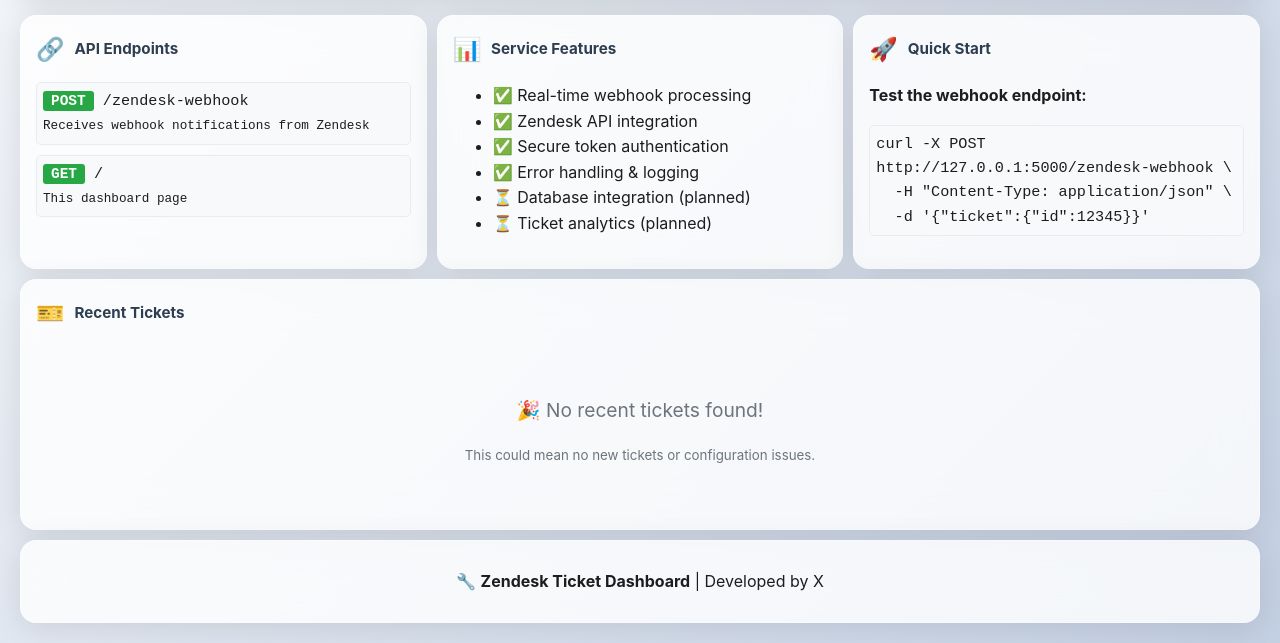
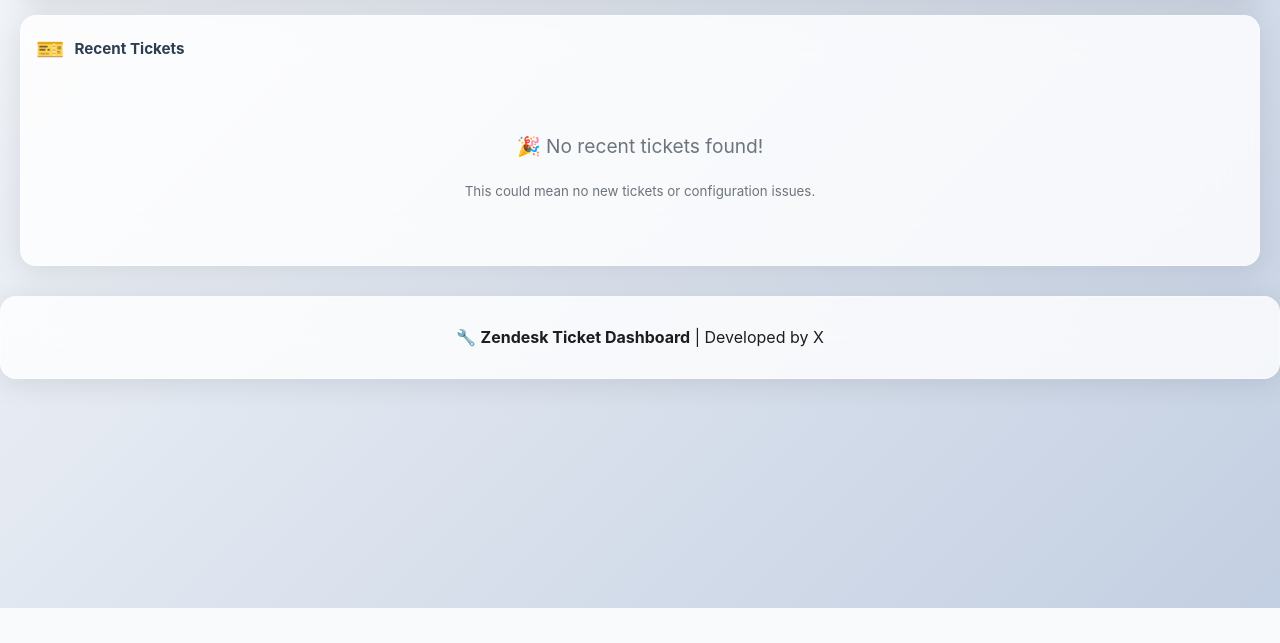
Before and after one commit to rockymount114/Zendesk-Webhook, a Flask app: page / in a window 1280 px wide. Shown: the part 192-835 px from the top of the page. After the commit the page ends 800 px from the top, so only its background shows below. Run offline with Flask 2, Linux system fonts and the light colour scheme.

Commit message:
remove card secsion

```diff
--- a/templates/index.html
+++ b/templates/index.html
@@ -19,7 +19,7 @@
 
         </div>
 
-        <div class="cards">
+        <!-- <div class="cards">
             <div class="card">
                 <h3><span class="icon">🔗</span>API Endpoints</h3>
                 <div class="endpoint">
@@ -55,7 +55,7 @@
                     &nbsp;&nbsp;-d '{"ticket":{"id":12345}}'
                 </div>
 
-            </div>
+            </div> -->
 
             <div class="card tickets-card">
                 <h3><span class="icon">🎫</span>Recent Tickets</h3>
```
